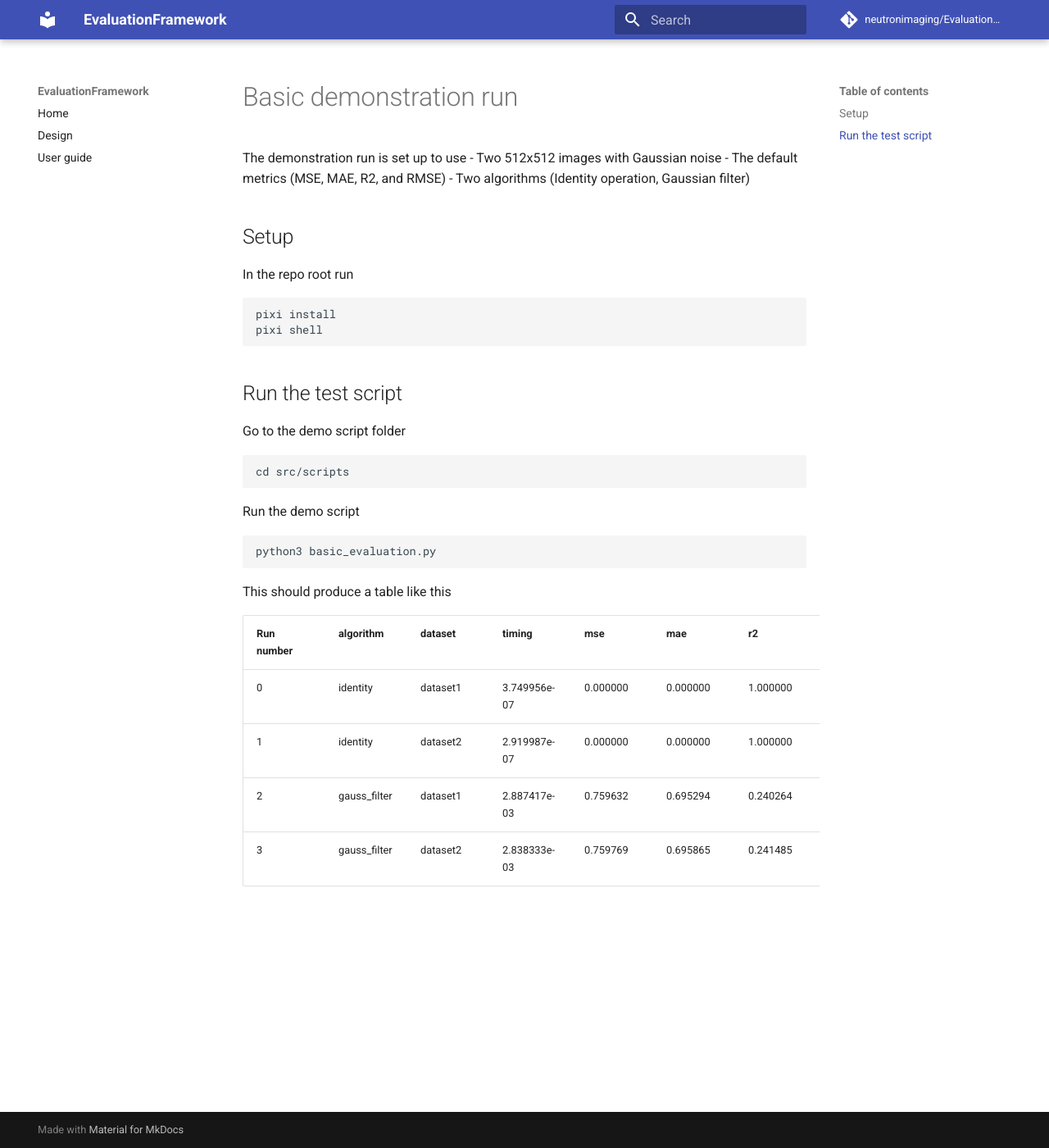
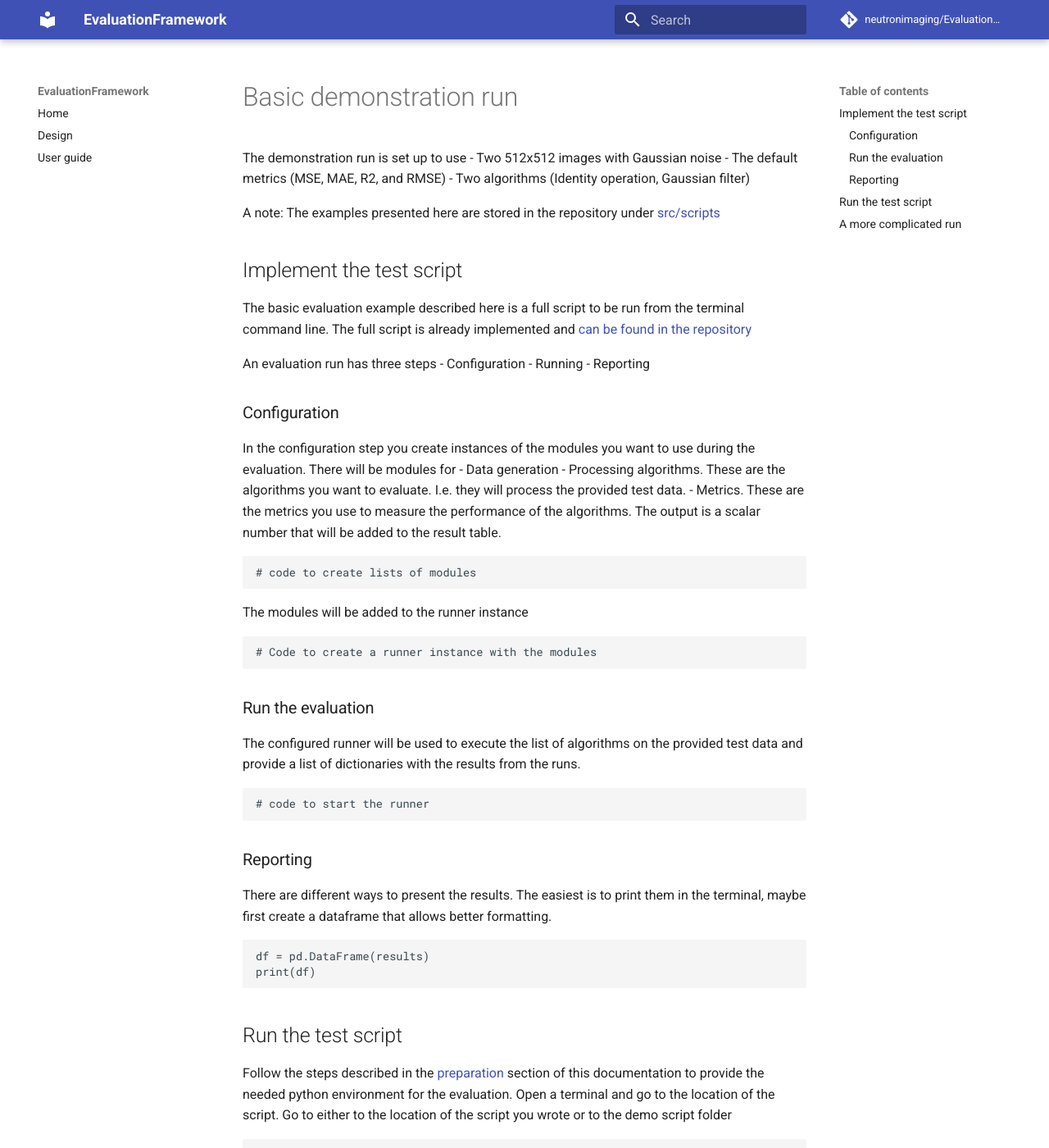
Before and after one commit to neutronimaging/EvaluationFramework, an MkDocs documentation site: the page built from doc/user/Basic_demonstration.md, in a window 1280 px wide and 1400 px high. Shown: the whole window at 82% size. Built offline with MkDocs 1.6.1 and Material for MkDocs 9.7.7, drawn with Linux system fonts in a browser that asks for light colours; comment, search, counter and statistics services are not loaded; some of the changed text lies outside the part shown.

Commit message:
Continued doc writing.

````diff
--- a/doc/user/Basic_demonstration.md
+++ b/doc/user/Basic_demonstration.md
@@ -4,14 +4,47 @@ The demonstration run is set up to use
 - The default metrics (MSE, MAE, R2, and RMSE)
 - Two algorithms (Identity operation, Gaussian filter)
 
-## Setup
-In the repo root run
-```bash
-pixi install
-pixi shell
+A note: The examples presented here are stored in the repository under [src/scripts](https://github.com/neutronimaging/EvaluationFramework/tree/main/src/scripts)
+
+## Implement the test script
+The basic evaluation example described here is a full script to be run from the terminal command line. The full script is already implemented and [can be found in the repository](https://github.com/neutronimaging/EvaluationFramework/blob/main/src/scripts/basic_evaluation.py)
+
+An evaluation run has three steps
+- Configuration
+- Running
+- Reporting
+
+### Configuration
+In the configuration step you create instances of the modules you want to use during the evaluation.
+There will be modules for
+- Data generation
+- Processing algorithms. These are the algorithms you want to evaluate. I.e. they will process the provided test data.
+- Metrics. These are the metrics you use to measure the performance of the algorithms. The output is a scalar number that will be added to the result table.
+
+```python
+# code to create lists of modules
 ```
+The modules will be added to the runner instance
+```python
+# Code to create a runner instance with the modules
+```
+
+### Run the evaluation
+The configured runner will be used to execute the list of algorithms on the provided test data and provide a list of dictionaries with the results from the runs.
+
+```python
+# code to start the runner
+```
+### Reporting
+There are different ways to present the results. The easiest is to print them in the terminal, maybe first create a dataframe that allows better formatting.
+```python
+df = pd.DataFrame(results)
+print(df)
+```
+
 ## Run the test script
-Go to the demo script folder
+Follow the steps described in the [preparation](preparation) section of this documentation to provide the needed python environment for the evaluation. Open a terminal and go to the location of the script.
+Go to either to the location of the script you wrote or to the demo script folder
 ```bash
 cd src/scripts
 ```
@@ -27,3 +60,6 @@ This should produce a table like this
 |1 |     identity | dataset2  | 2.919987e-07 | 0.000000 | 0.000000 | 1.000000 | 0.000000 |
 |2 | gauss_filter | dataset1  |2.887417e-03  | 0.759632 | 0.695294 | 0.240264 | 0.871569 |
 |3 | gauss_filter | dataset2  | 2.838333e-03 | 0.759769 | 0.695865 | 0.241485 | 0.871647 |
+
+## A more complicated run
+The previous example only printed the results on the terminal. [Here is a more complicated run scheme](https://github.com/neutronimaging/EvaluationFramework/blob/main/src/scripts/test_eval.py) that also saves the runs as json files with time stamps.
````
Also changed, not shown: doc/contributions.md (added, +7 -0 lines), doc/design/index.md (+4 -0 lines), doc/user/index.md (+4 -9 lines), doc/user/introduction.md (+13 -1 lines).
